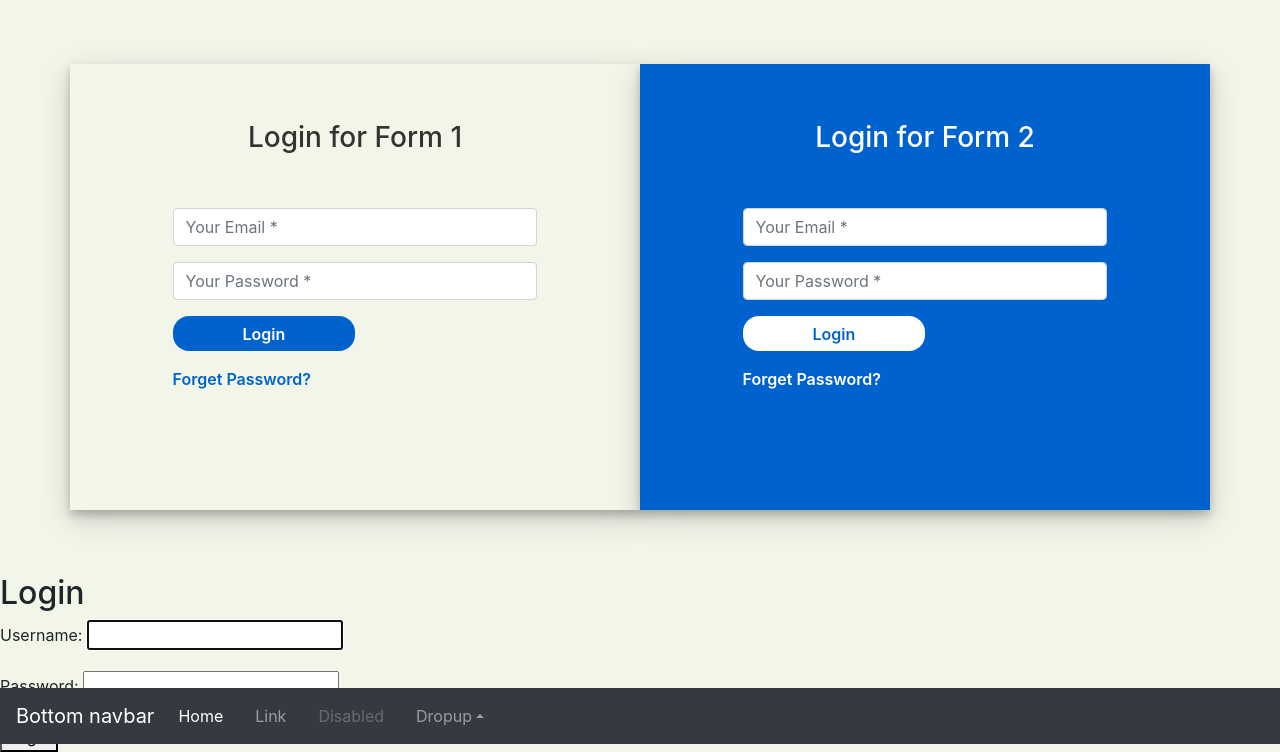
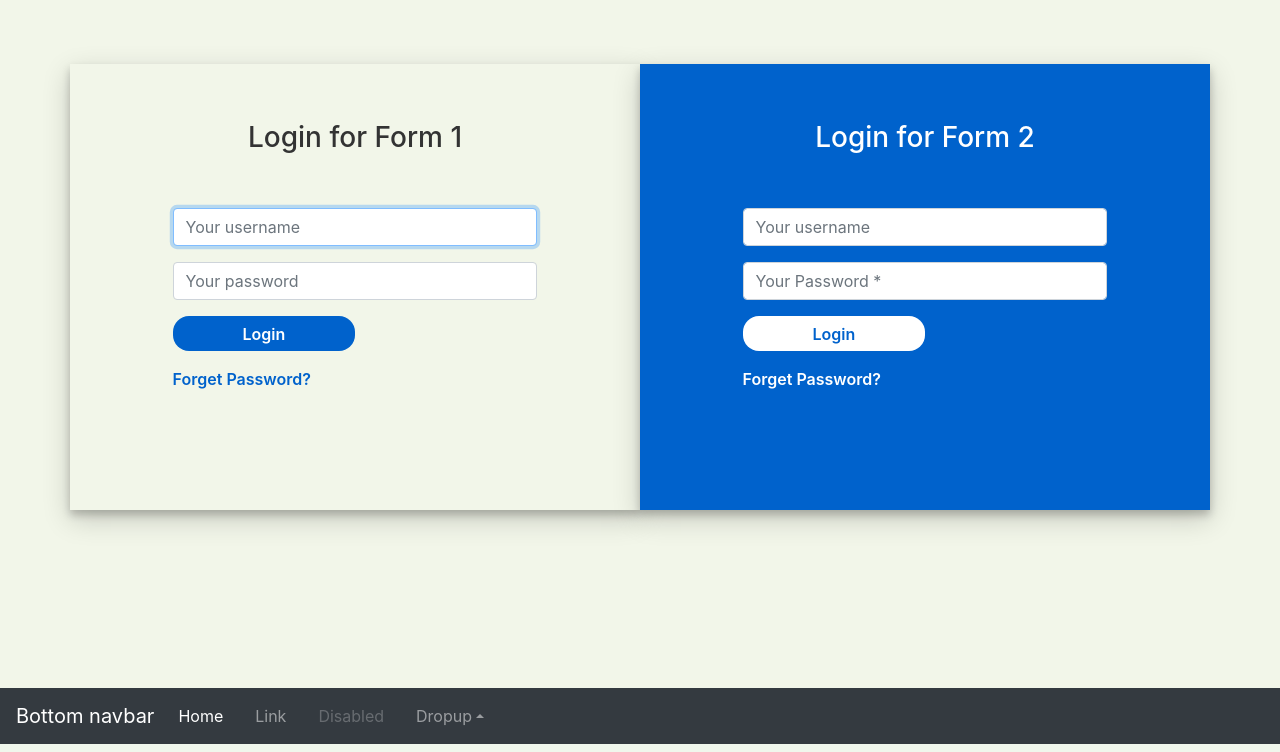
Before and after one commit to antrodart/mercados_prediccion, a Django app: page /login/ in a window 1280 px wide. Shown: the part 56-808 px from the top of the page. Run offline with Django 3.2, Linux system fonts and the light colour scheme; some libraries are stand-ins or nearby versions.

Commit message:
Fixed login form

```diff
--- a/PredictionMarketsTFG/mercados_de_prediccion_project/settings.py
+++ b/PredictionMarketsTFG/mercados_de_prediccion_project/settings.py
@@ -41,6 +41,7 @@
     'mercados_de_prediccion',
     'users',
     'django_babel',
+	'widget_tweaks',
 ]
 
 MIDDLEWARE = [
--- a/PredictionMarketsTFG/templates/registration/login.html
+++ b/PredictionMarketsTFG/templates/registration/login.html
@@ -1,4 +1,5 @@
 {% extends 'base.html' %}
+{% load widget_tweaks %}
 {% load i18n %}
 
 <head>
@@ -14,10 +15,10 @@
                     <form method='post'>
                         {% csrf_token %}
                         <div class="form-group">
-                            <input type="text" class="form-control" placeholder="Your Email *" value="" />
+                           {{ form.username | add_class:'form-control'|attr:'placeholder:Your username'}}
                         </div>
                         <div class="form-group">
-                            <input type="password" class="form-control" placeholder="Your Password *" value="" />
+                            {{ form.password | add_class:'form-control'|attr:'placeholder:Your password'}}
                         </div>
                         <div class="form-group">
                             <input type="submit" class="btnSubmit" value="Login" />
@@ -31,7 +32,7 @@
                     <h3>Login for Form 2</h3>
                     <form>
                         <div class="form-group">
-                            <input type="text" class="form-control" placeholder="Your Email *" value="" />
+                            {{ form.username | add_class:'form-control'|attr:'placeholder:Your username'}}
                         </div>
                         <div class="form-group">
                             <input type="password" class="form-control" placeholder="Your Password *" value="" />
@@ -49,18 +50,4 @@
         </div>
 
 
-
-
-
-
-
-
-
-<h2>{% trans "Login" %}</h2>
-<form method='post'>
-    {% csrf_token %}
-    {{form.as_p}}
-    <button type="submit">{% trans "Login" %}</button>
-</form>
-
 {% endblock content %}
--- a/requirements.txt
+++ b/requirements.txt
@@ -3,3 +3,4 @@
 psycopg2==2.8.1
 gunicorn==19.9.0
 whitenoise==4.1.2
+django-widget-tweaks==1.4.3
```
